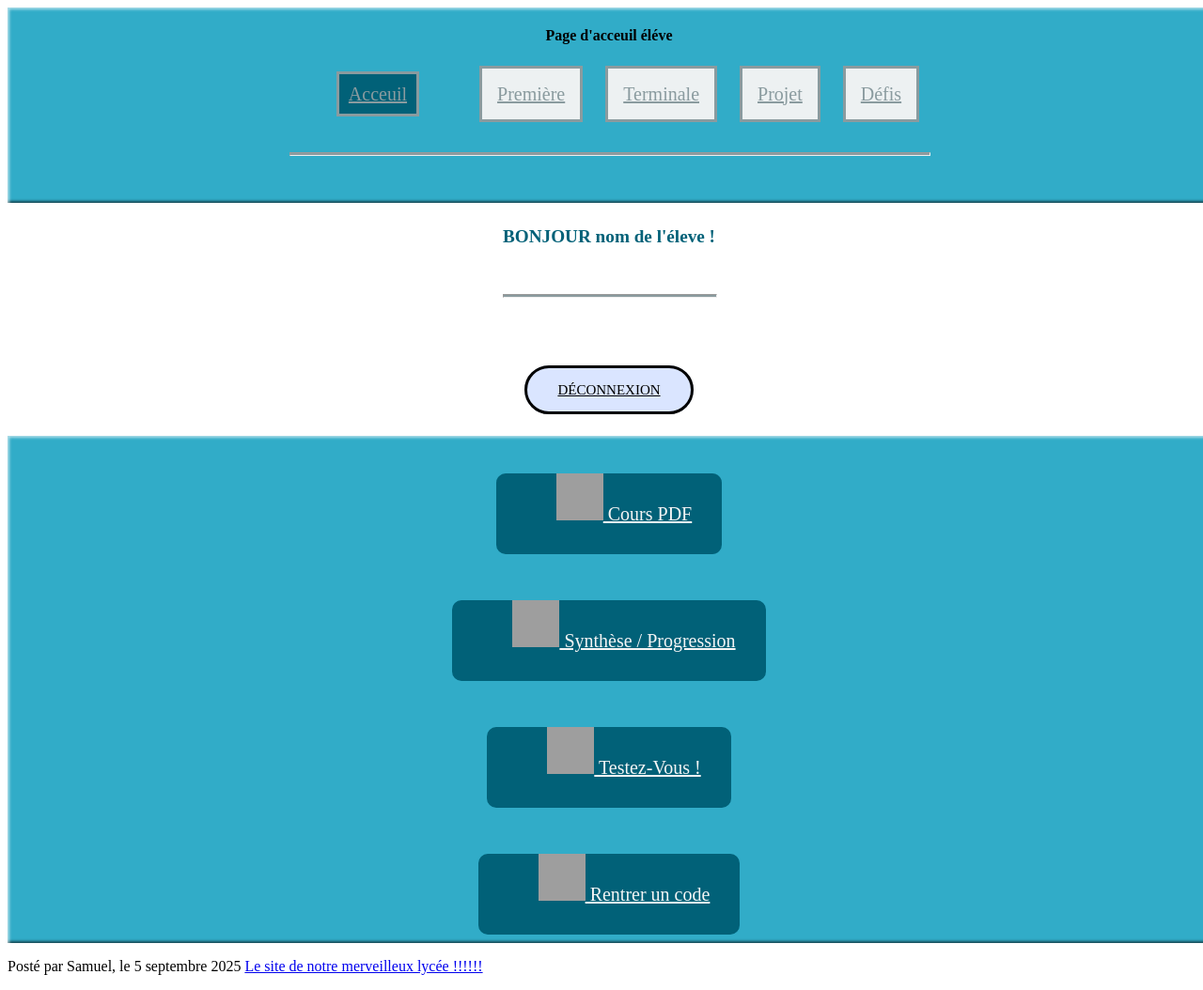
After one commit to VNicolasNSI/sitensi, a PHP site: page /projet in a window 1280 px wide. The commit adds this page. Shown: the whole page at 94% size. Run offline with PHP 8.4, Linux system fonts and the light colour scheme; grey boxes are pictures that could not be loaded.

Commit message:
page d'acceuil

```diff
--- a/SiteNSISamuel/base.css
+++ b/SiteNSISamuel/base.css
@@ -86,7 +86,7 @@ body {
 hr {
     height: 2px;
     background: #8A9B9F;
-    margin: 20px 0;
+    margin: 50px 0;
     width: 100%;
     color: #8A9B9F;
 }
@@ -164,3 +164,14 @@ hr {
 .nav2:hover {
 	border-color: #016178;
 }
+
+.page1 {
+	display: flex;
+	flex-direction: column;
+	text-align: center;
+
+}
+
+.avantpage {
+	padding-bottom: 20px;
+}
--- /dev/null
+++ b/SiteNSISamuel/projet.php
@@ -0,0 +1,91 @@
+
+
+
+<html>
+
+<?php
+
+try {
+    $bdd = new PDO('mysql:host=sql7.freesqldatabase.com;dbname=sql7800701', 'sql7800701', 'bfhPTiR56K');
+    $bdd->setAttribute(PDO::ATTR_ERRMODE, PDO::ERRMODE_EXCEPTION);
+} catch (Exception $e) {
+    die('Erreur : ' . $e->getMessage());
+}
+
+?>
+
+<head>
+<title>GoofyAhhSite</title>
+
+<meta charset="utf-8">
+
+<link rel="stylesheet" href="base.css">
+
+</head>
+
+<body>
+
+<section>
+	<header class="header">
+		<section class="page1">
+			<article>
+				<h1 class="avantpage">Page d'acceuil éléve</h1>
+			<article>
+			<nav>
+				<a class="nav1" role="button" href="index.php">Acceuil</a></li>
+				<a class="nav2" role="button" href="premiere.php">Première</a></li>
+				<a class="nav2" role="button" href="terminale.php">Terminale</a></li>
+				<a class="nav2" role="button" href="projet">Projet</a></li>
+				<a class="nav2" role="button" href="defis">Défis</a></li>
+			</nav>
+			<article><hr></article>
+		</section>
+	</header>
+</section>
+<section>
+	<section class="haut">
+		<article>
+			<h1>BONJOUR nom de l'éleve !</h1>
+			<hr>
+		</article>
+	</section>
+	<section class="partie1">
+		<article class="connexion">
+			<a role="button" href="..\nsi-pauls-\index.html" class="button">DÉCONNEXION</a>
+		</article>
+	</section>
+	<section class="partie2">
+		<article class="connexion">
+			<a role="button" href="depot.php" class="attributa">
+			<img width="50" height="50" title="1" src="https://cdn-icons-png.flaticon.com/512/80/80942.png">
+			Cours PDF
+			</a>
+		</article>
+		<article class="connexion">
+			<a role="button" href="synthese.php" class="attributa">
+			<img width="50" height="50" title="8" src="https://cdn-icons-png.flaticon.com/512/722/722013.png">
+			Synthèse / Progression
+			</a>
+		</article>
+		<article class="connexion">
+			<a role="button" href="quizz.php" class="attributa">
+			<img width="50" height="50" title="0" src="https://cdn-icons-png.flaticon.com/512/3400/3400784.png">
+			Testez-Vous !
+			</a>
+		</article>
+		<article class="connexion">
+			<a role="button" href="code.php" class="attributa">
+			<img width="50" height="50" title="9" src="https://cdn-icons-png.flaticon.com/512/345/345535.png">
+			Rentrer un code
+			</a>
+		</article>
+	</section>
+</section>
+</section>
+<footer>
+	<p>Posté par Samuel, le <time datetime="2025-05-09">5 septembre 2025</time>
+	<a href="https://lycee-serusier-carhaix.ac-rennes.fr/">Le site de notre merveilleux lycée !!!!!!</a>
+	</p>
+</footer>
+</body>
+</html>
```
Also changed, not shown: SiteNSISamuel/defis.php (added, +91 -0 lines), SiteNSISamuel/premiere.php (+13 -7 lines), SiteNSISamuel/terminale.php (added, +91 -0 lines).
